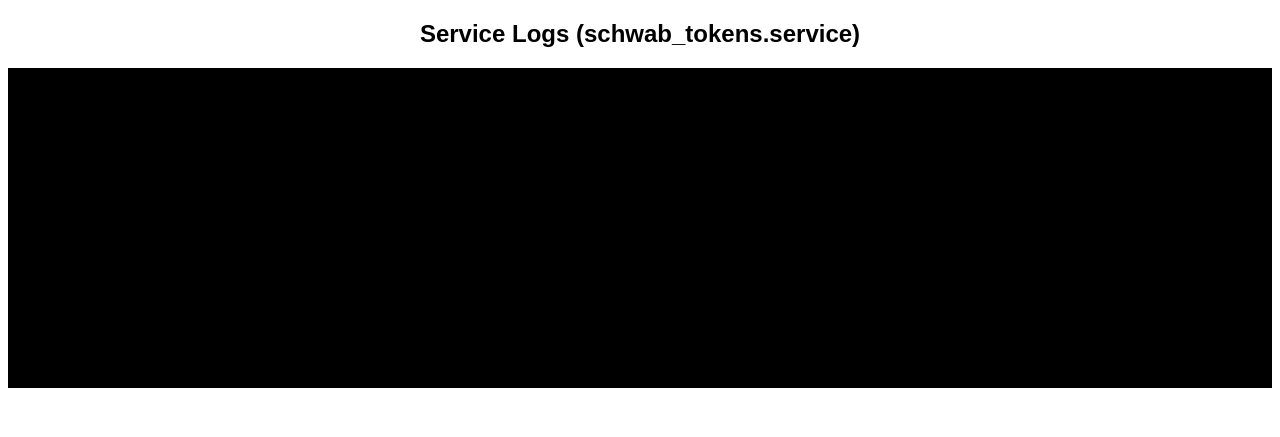
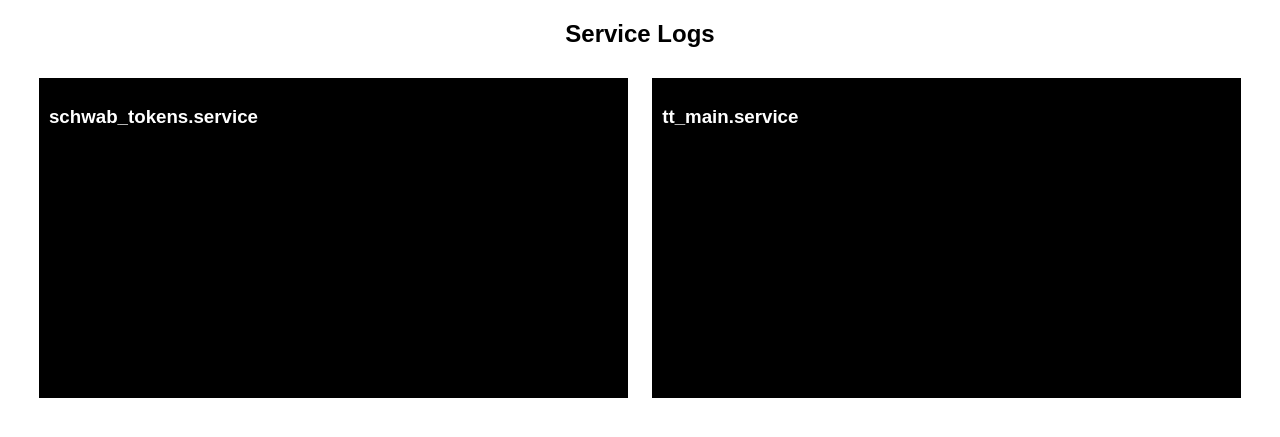
Before and after one commit to Phrendo/systemd-dashboard, a Flask app: page / in a window 1280 px wide. Shown: the part 151-588 px from the top of the page. Run offline with Flask 3, Linux system fonts and the light colour scheme; data that the repository does not hold is empty; some libraries are stand-ins or nearby versions.

Commit message:
Adding more panels for logging.

```diff
--- a/app.py
+++ b/app.py
@@ -83,10 +83,15 @@ def delete_service(service_id):
     db.session.commit()
     return jsonify({"success": True})
 
-def stream_logs():
-    """Generator function to stream logs from journalctl."""
+@app.route("/logs/<service_name>")
+def logs(service_name):
+    """Stream logs for a specific service."""
+    return Response(stream_logs(service_name), mimetype="text/event-stream"), {"Cache-Control": "no-cache"}
+
+def stream_logs(service_name):
+    """Generator function to stream logs from journalctl for a given service."""
     process = subprocess.Popen(
-        ["journalctl", "-u", "schwab_tokens.service", "--output=cat", "-f"],
+        ["journalctl", "-u", service_name, "--output=cat", "-f"],
         stdout=subprocess.PIPE,
         stderr=subprocess.PIPE,
         text=True
@@ -99,12 +104,6 @@ def stream_logs():
         process.terminate()
 
 
-@app.route("/logs")
-def logs():
-    """Flask route that streams logs to the frontend using Server-Sent Events (SSE)."""
-    return Response(stream_logs(), mimetype="text/event-stream"), {"Cache-Control": "no-cache"}
-
-
 if __name__ == "__main__":
     with app.app_context():
         db.create_all()  # Ensure database is initialized
--- a/templates/index.html
+++ b/templates/index.html
@@ -57,25 +57,59 @@
         </tbody>
     </table>
 
-    <h2>Service Logs (schwab_tokens.service)</h2>
-    <pre id="log-output" style="background-color: black; color: white; padding: 10px; height: 300px; overflow-y: scroll; text-align: left;"></pre>
+    <h2>Service Logs</h2>
+    <div id="log-panels">
+        <div class="log-panel">
+            <h3>schwab_tokens.service</h3>
+            <pre id="log-output-schwab_tokens" class="log-output"></pre>
+        </div>
+        <div class="log-panel">
+            <h3>tt_main.service</h3>
+            <pre id="log-output-tt_main" class="log-output"></pre>
+        </div>
+    </div>
 
     <script>
-        const logOutput = document.getElementById("log-output");
+        function startLogStream(serviceName) {
+            const logOutput = document.getElementById(`log-output-${serviceName}`);
+            const eventSource = new EventSource(`/logs/${serviceName}`);
 
-        const eventSource = new EventSource("/logs");
+            eventSource.onmessage = function(event) {
+                if (event.data.trim() !== "") {
+                    logOutput.innerHTML += event.data + "\n";
+                    logOutput.scrollTop = logOutput.scrollHeight;
+                }
+            };
 
-        eventSource.onmessage = function(event) {
-            if (event.data.trim() !== "") {  // Prevent empty messages
-                logOutput.innerHTML += event.data + "\n";
-                logOutput.scrollTop = logOutput.scrollHeight;  // Auto-scroll to latest logs
-            }
-        };
+            eventSource.onerror = function() {
+                console.error(`Error connecting to logs stream for ${serviceName}`);
+            };
+        }
 
-        eventSource.onerror = function() {
-            console.error("Error connecting to logs stream.");
-        };
+        // Start streaming logs for each service
+        startLogStream("schwab_tokens");
+        startLogStream("tt_main");
     </script>
+
+    <style>
+        .log-panel {
+            width: 45%;
+            display: inline-block;
+            vertical-align: top;
+            margin: 10px;
+            background-color: black;
+            color: white;
+            padding: 10px;
+            height: 300px;
+            overflow-y: scroll;
+            text-align: left;
+        }
+        .log-output {
+            height: 250px;
+            overflow-y: scroll;
+        }
+    </style>
+
 
 </body>
 </html>
```
